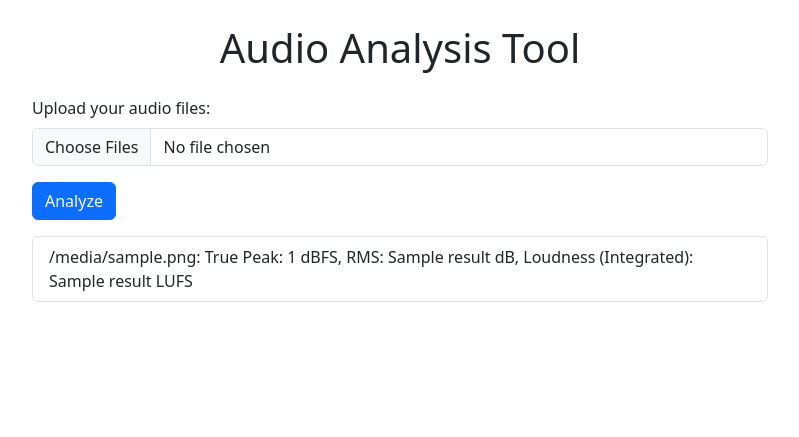
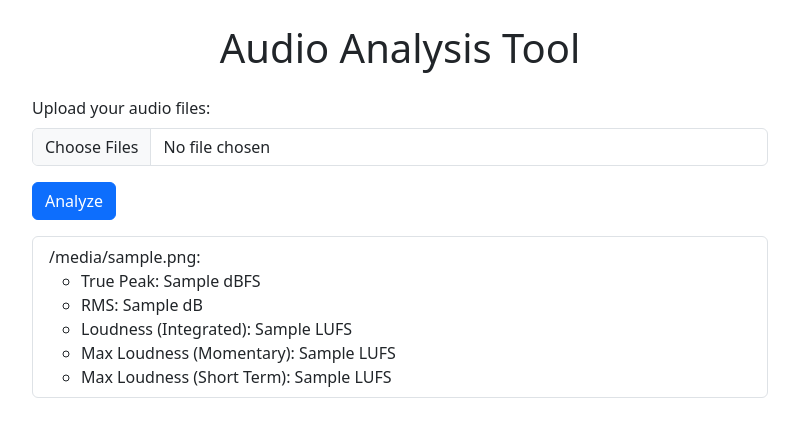
Before and after one commit to Ontos-2021/truepeak, a Flask app: template templates/index.html in a window 1280 px wide. Shown: the top 437 px of the page, without its empty margins (240-1039 px from the left). Run offline with Flask 3, Linux system fonts and the light colour scheme; the template is opened without the code that fills it: most values are stand-ins (such as "Sample title", 1, 10 or a date in 2020).

Commit message:
Ahora arroja el loudness momentary y short term

```diff
--- a/app.py
+++ b/app.py
@@ -6,7 +6,6 @@ import pyloudnorm as pyln
 import os
 
 app = Flask(__name__)
-
 
 @app.route('/', methods=['GET', 'POST'])
 def index():
@@ -24,10 +23,8 @@ def index():
         return render_template('index.html', results=results)
     return render_template('index.html', results=None)
 
-
 def allowed_file(filename):
     return '.' in filename and filename.rsplit('.', 1)[1].lower() in {'wav', 'mp3'}
-
 
 def analyze_audio(file_path):
     # Cargar archivo de audio
@@ -43,12 +40,33 @@ def analyze_audio(file_path):
     rms_value = np.sqrt(np.mean(np.square(audio_data)))
     rms_db = 20 * np.log10(rms_value)
 
-    # Calcular Loudness
-    meter = pyln.Meter(rate)  # crear un medidor de sonoridad
+    # Crear un medidor de sonoridad
+    meter = pyln.Meter(rate)
+
+    # Calcular Loudness Integrado
     loudness_integrated = meter.integrated_loudness(audio_data)
 
-    return true_peak_dbfs, rms_db, loudness_integrated
+    # Calcular Loudness Momentáneo y su valor máximo
+    block_size_momentary = int(0.4 * rate)
+    momentary_loudness = [meter.integrated_loudness(audio_data[i:i + block_size_momentary])
+                          for i in range(0, len(audio_data), block_size_momentary)
+                          if len(audio_data[i:i + block_size_momentary]) == block_size_momentary]
+    max_momentary_loudness = np.max(momentary_loudness) if momentary_loudness else float('nan')
 
+    # Calcular Loudness a Corto Plazo y su valor máximo
+    block_size_short_term = int(3 * rate)
+    short_term_loudness = [meter.integrated_loudness(audio_data[i:i + block_size_short_term])
+                           for i in range(0, len(audio_data), block_size_short_term)
+                           if len(audio_data[i:i + block_size_short_term]) == block_size_short_term]
+    max_short_term_loudness = np.max(short_term_loudness) if short_term_loudness else float('nan')
+
+    return {
+        "true_peak_dbfs": true_peak_dbfs,
+        "rms_db": rms_db,
+        "loudness_integrated": loudness_integrated,
+        "max_momentary_loudness": max_momentary_loudness,
+        "max_short_term_loudness": max_short_term_loudness
+    }
 
 if __name__ == '__main__':
     app.run(debug=True)
--- a/templates/index.html
+++ b/templates/index.html
@@ -23,7 +23,14 @@
                 <ul class="list-group">
                 {% for filename, result in results %}
                     <li class="list-group-item">
-                        {{ filename }}: True Peak: {{ result[0] }} dBFS, RMS: {{ result[1] }} dB, Loudness (Integrated): {{ result[2] }} LUFS
+                        {{ filename }}:
+                        <ul>
+                            <li>True Peak: {{ result["true_peak_dbfs"] }} dBFS</li>
+                            <li>RMS: {{ result["rms_db"] }} dB</li>
+                            <li>Loudness (Integrated): {{ result["loudness_integrated"] }} LUFS</li>
+                            <li>Max Loudness (Momentary): {{ result["max_momentary_loudness"] }} LUFS</li>
+                            <li>Max Loudness (Short Term): {{ result["max_short_term_loudness"] }} LUFS</li>
+                        </ul>
                     </li>
                 {% endfor %}
                 </ul>
```
